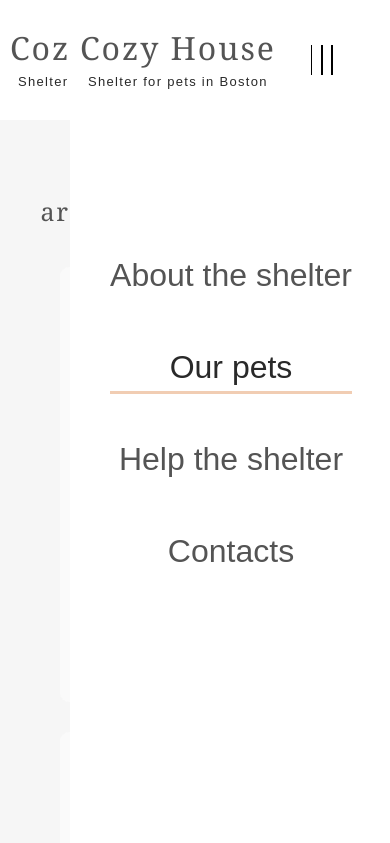
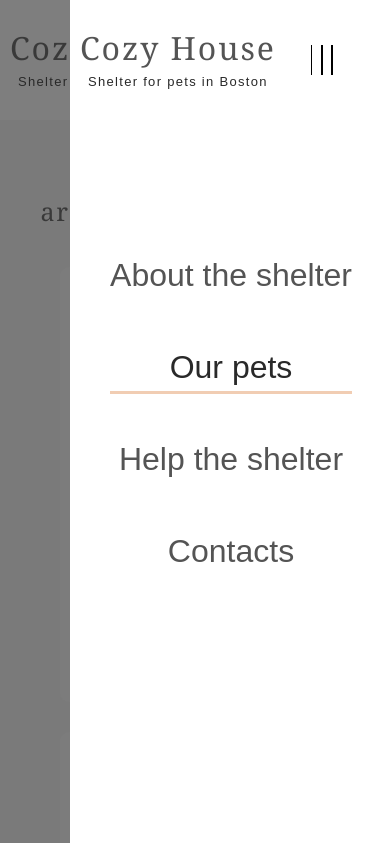
Before and after one commit to nick-konstantinov/Shelter, a plain HTML site: page pages/pets/index.html in a window 390 px wide. Both pictures are taken after a click on the button "Menu". Shown: the top 843 px of the page. Drawn offline with Linux system fonts and the light colour scheme.

Commit message:
fix: mobile navbar

```diff
--- a/assets/js/general/app.js
+++ b/assets/js/general/app.js
@@ -3,13 +3,14 @@
 let burgerBtn = document.querySelector('#burger_nav');
 let burgerMenu = document.querySelector('.burger-menu');
 let logo = document.querySelector('#logo');
+let mask = document.querySelector('.mask');
 const body = document.body;
 
 burgerBtn.addEventListener('click', function(){
 	burgerBtn.classList.toggle('active');
 	burgerMenu.classList.toggle('open');
-    logo.classList.toggle('hidden');
     body.classList.toggle("noscroll");
+    mask.hidden = !mask.hidden;
     renderListLinks();
 })
 
@@ -31,8 +32,13 @@ burgerLogo.addEventListener('click', function(){
 	closeOnClick();
 });
 
+mask.addEventListener('click', function() {
+    closeOnClick();
+});
+
 function closeOnClick() {
     burgerMenu.classList.remove("open");
     burgerBtn.classList.remove("active");
     body.classList.remove("noscroll");
+    mask.hidden = !mask.hidden;
 }
--- a/pages/main/style.css
+++ b/pages/main/style.css
@@ -59,7 +59,7 @@ body {
     font-family: Arial, "Arimo", sans-serif;
 }
 
-body.noscroll {
+.noscroll {
     overflow: hidden;
 }
 
@@ -183,7 +183,7 @@ p {
     padding: 1.2rem 0;
     position: absolute;
     right: 5.3rem;
-    z-index: 2;
+    z-index: 1002;
 
     font-size: 0;
     color: transparent;
@@ -617,6 +617,20 @@ p {
     margin-top: 3.2rem;
 }
 
+/* Mask */
+
+.mask {
+    width: 100%;
+    height: 100%;
+
+    background: rgba(41, 41, 41, 0.6);
+
+    position: fixed;
+    top: 0;
+    left: 0;
+    z-index: 100;
+}
+
 
 /* --- Media --- */
 
@@ -888,7 +902,7 @@ p {
         position: fixed;
         top: 0;
         right: 0;
-        z-index: 1;
+        z-index: 1001;
         width: 32rem;
         height: 100%;
         transform: translateX(+100%);
--- a/pages/pets/index.html
+++ b/pages/pets/index.html
@@ -213,6 +213,11 @@
             </div>
         </div>
     </footer>
+
+    <!-- Mask -->
+
+    <div class="mask" hidden></div>
+
     <script src="./../../assets/js/general/app.js"></script>
 </body>
 </html>
--- a/pages/pets/style.css
+++ b/pages/pets/style.css
@@ -59,7 +59,7 @@ body {
     font-family: Arial, "Arimo", sans-serif;
 }
 
-body.noscroll {
+.noscroll {
     overflow: hidden;
 }
 
@@ -218,7 +218,7 @@ p {
     padding: 1.2rem 0;
     position: absolute;
     right: 5.3rem;
-    z-index: 2;
+    z-index: 1002;
 
     font-size: 0;
     color: transparent;
@@ -494,6 +494,21 @@ p {
     margin-top: 3.2rem;
 }
 
+/* Mask */
+
+.mask {
+    width: 100%;
+    height: 100%;
+
+    background: rgba(41, 41, 41, 0.6);
+
+    position: fixed;
+    top: 0;
+    left: 0;
+    z-index: 100;
+}
+
+
 /* --- Media --- */
 
 /* @media (max-width: 1199px) */
@@ -614,7 +629,7 @@ p {
         position: fixed;
         top: 0;
         right: 0;
-        z-index: 1;
+        z-index: 1001;
         width: 32rem;
         height: 100%;
         transform: translateX(+100%);
```
Also changed, not shown: pages/main/index.html (+4 -0 lines).
